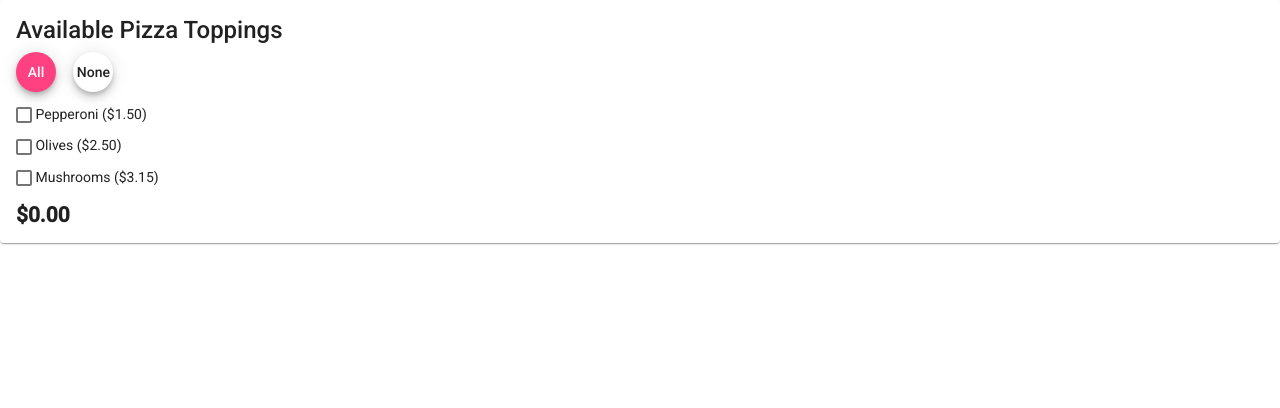
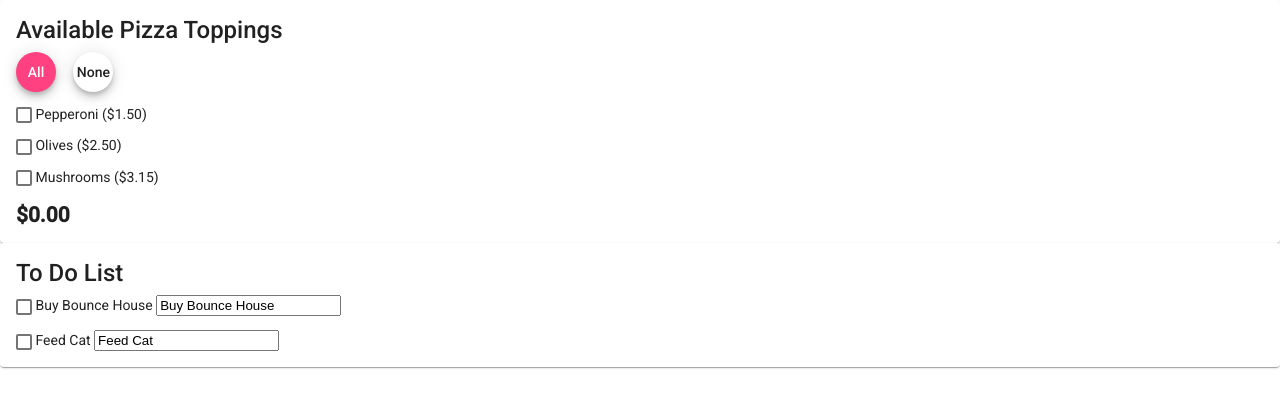
Before and after one commit to 2021-spring-jsf-tuth/components, an Angular app: page / in a window 1280 px wide. Shown: the top 408 px of the page. Built offline with nearby package versions, Linux system fonts and the light colour scheme.

Commit message:
added a sweet todo list

```diff
--- a/src/app/app.component.html
+++ b/src/app/app.component.html
@@ -1 +1,2 @@
 <app-pizza-toppings></app-pizza-toppings>
+<app-lec-todo-list></app-lec-todo-list>
--- a/src/app/app.module.ts
+++ b/src/app/app.module.ts
@@ -10,11 +10,13 @@ import { BrowserAnimationsModule } from '@angular/platform-browser/animations';
 import { MatCardModule } from '@angular/material/card';
 import { MatButtonModule } from '@angular/material/button';
 import { MatCheckboxModule } from '@angular/material/checkbox';
+import { LecTodoListComponent } from './lec-todo-list/lec-todo-list.component';
 
 @NgModule({
   declarations: [
     AppComponent,
-    PizzaToppingsComponent
+    PizzaToppingsComponent,
+    LecTodoListComponent
   ],
   imports: [
     BrowserModule,
--- /dev/null
+++ b/src/app/lec-todo-list.service.ts
@@ -0,0 +1,32 @@
+import { Injectable } from '@angular/core';
+
+export interface LecTodoListDisplay {
+  name: string;
+  checked: boolean
+}
+
+@Injectable({
+  providedIn: 'root'
+})
+export class LecTodoListService {
+
+  constructor() { }
+
+  loadTodos(): LecTodoListDisplay[] {
+
+    // Faux toppings from a web service.
+    const lecTodoListFromWebService = [
+      {
+        name: "Buy Bounce House"
+      }
+      , {
+        name: "Feed Cat"
+      }
+    ];
+
+    return lecTodoListFromWebService.map(x => ({
+      ...x
+      , checked: false
+    }));
+  }
+}
--- /dev/null
+++ b/src/app/lec-todo-list/lec-todo-list.component.html
@@ -0,0 +1,21 @@
+<mat-card>
+    <mat-card-title>
+        To Do List
+    </mat-card-title>
+    <mat-card-content>
+        <p
+        *ngFor="let td of todoList"
+    >
+        <label>
+            <mat-checkbox
+                [(ngModel)]="td.checked"
+            >
+            </mat-checkbox>
+            {{ td.name }}
+        </label>
+
+    <input id="todo" [(ngModel)]="td.name" placeholder="name">
+    </p>
+
+    </mat-card-content>
+</mat-card>
--- /dev/null
+++ b/src/app/lec-todo-list/lec-todo-list.component.ts
@@ -0,0 +1,19 @@
+import { Component, OnInit } from '@angular/core';
+import { LecTodoListService, LecTodoListDisplay } from '../lec-todo-list.service'
+
+@Component({
+  selector: 'app-lec-todo-list',
+  templateUrl: './lec-todo-list.component.html',
+  styleUrls: ['./lec-todo-list.component.css']
+})
+export class LecTodoListComponent implements OnInit {
+
+  constructor(private todoSvc: LecTodoListService) { }
+
+  todoList : LecTodoListDisplay[] = [];
+
+  ngOnInit(): void {
+    this.todoList = this.todoSvc.loadTodos();
+  }
+
+}
```
Also changed, not shown: src/app/lec-todo-list/lec-todo-list.component.css (added), 2 other files (tests, documents, lock files or other folders).
